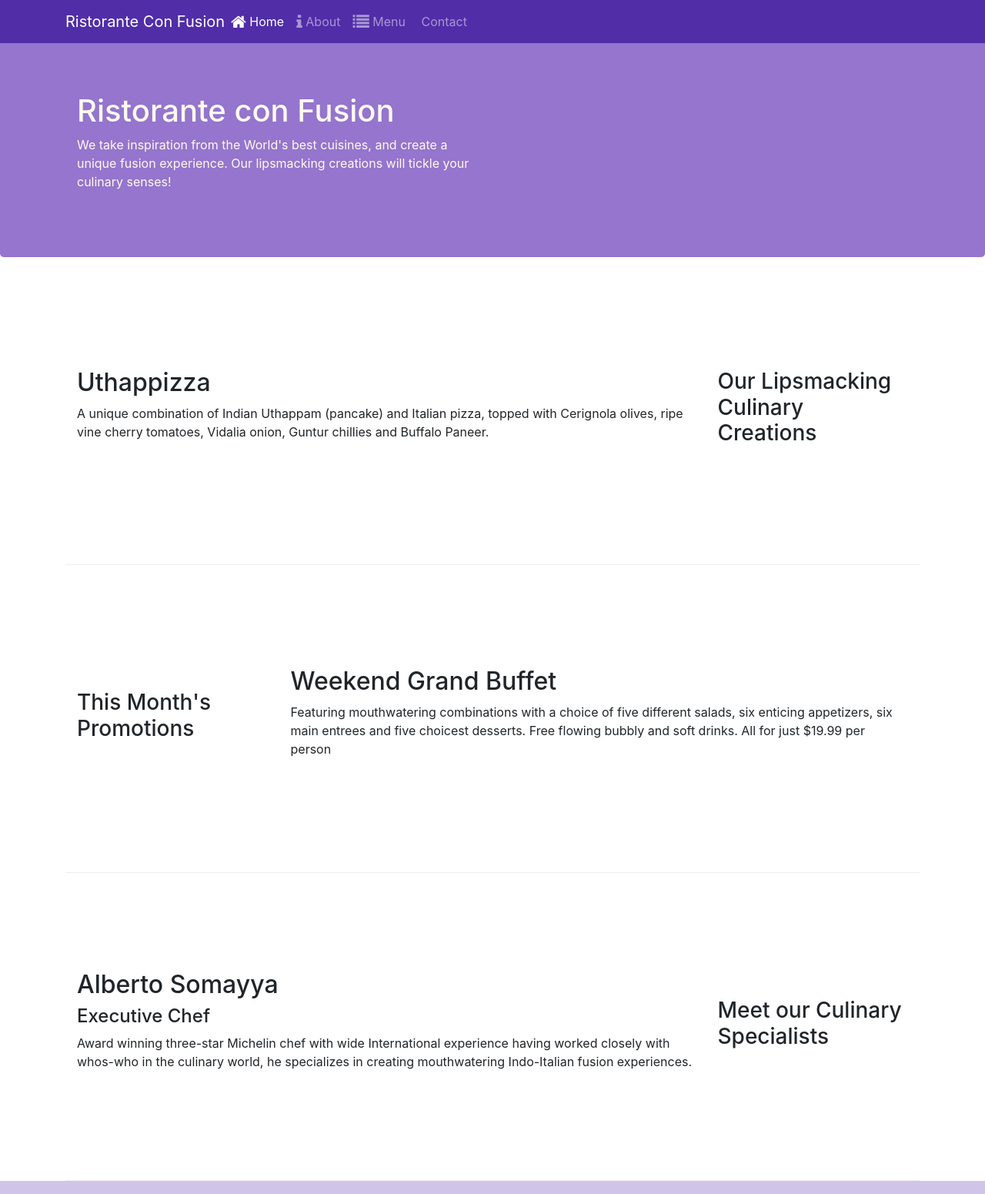
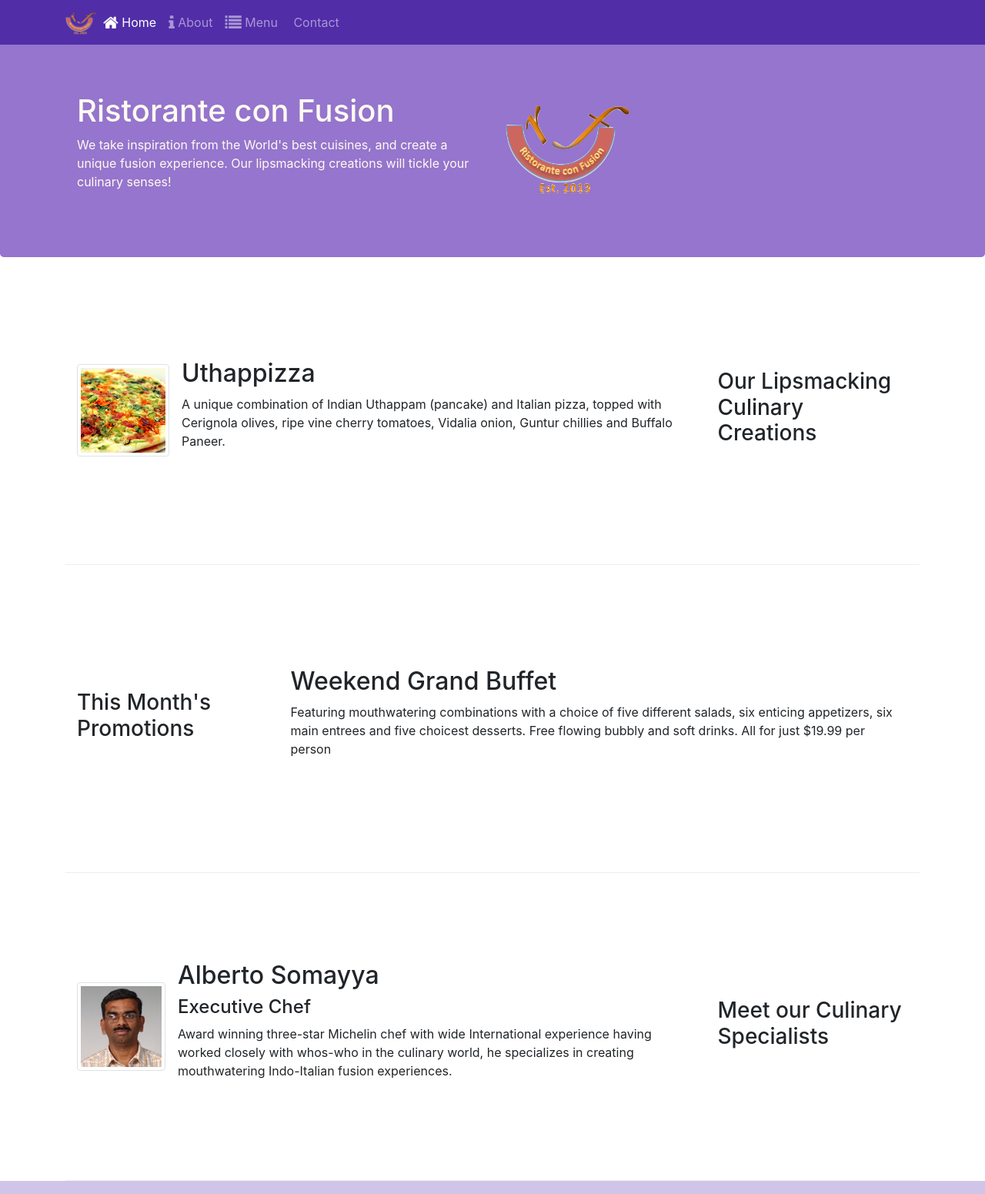
Before and after one commit to THE-NOS44/ConFusion---Bootstrap, a website: page index.html in a window 1280 px wide. Shown: the top 1551 px of the page at 77% size. Drawn offline with nearby package versions, Linux system fonts and the light colour scheme; some icons are missing.

Commit message:
Added images & media to Index

```diff
--- a/index.html
+++ b/index.html
@@ -22,7 +22,7 @@
             <button class="navbar-toggler" type="button" data-toggle="collapse"data-target="#Navbar">
                 <span class="navbar-toggler-icon"></span>
             </button>
-            <a class="navbar-brand mr-auto" href="./index.html">Ristorante Con Fusion</a>
+            <a class="navbar-brand mr-auto" href="./index.html"><img src="img/logo.png" height="30" width="41"></a>
             <div class="collapse navbar-collapse" id="Navbar">
                 <ul class="navbar-nav mr-auto">
                     <li class="nav-item active"><a class="nav-link" href="#"><span class="fa fa-home fa-lg"></span> Home</a></li>
@@ -41,7 +41,9 @@
                     <h1>Ristorante con Fusion</h1>
                     <p>We take inspiration from the World's best cuisines, and create a unique fusion experience. Our lipsmacking creations will tickle your culinary senses!</p>
                 </div>
-                <div class="col-12 col-sm">
+                <div class="col-12 col-sm align-self-center">
+                    <img src="img/logo.png" class="img-fluid">
+                </div>
                 </div>
             </div>
         </div>
@@ -53,8 +55,17 @@
                 <h3>Our Lipsmacking Culinary Creations</h3>
             </div>
             <div class="col-12 col-sm order-sm-first col-md">
-                <h2>Uthappizza</h2>
-                <p>A unique combination of Indian Uthappam (pancake) and Italian pizza, topped with Cerignola olives, ripe vine cherry tomatoes, Vidalia onion, Guntur chillies and Buffalo Paneer.</p>
+                <div class="media">
+                    <img class="d-flex mr-3 img-thumbnail align-self-center"
+                            src="img/uthappizza.png" alt="Uthappizza">
+                    <div class="media-body">
+                        <h2 class="mt-0">Uthappizza</h2>
+                        <p class="d-none d-sm-block">A unique combination of Indian Uthappam (pancake) and
+                            Italian pizza, topped with Cerignola olives, ripe vine
+                            cherry tomatoes, Vidalia onion, Guntur chillies and
+                            Buffalo Paneer.</p>
+                    </div>
+                </div>
             </div>
         </div>
 
@@ -74,9 +85,19 @@
                 <h3>Meet our Culinary Specialists</h3>
             </div>
             <div class="col-12 col-sm order-sm-first col-md">
-                <h2>Alberto Somayya</h2>
-                <h4>Executive Chef</h4>
-                <p>Award winning three-star Michelin chef with wide International experience having worked closely with whos-who in the culinary world, he specializes in creating mouthwatering Indo-Italian fusion experiences. </p>
+                <div class="media">
+                    <img class="d-flex mr-3 img-thumbnail align-self-center"
+                            src="img/alberto.png" alt="Alberto Somayya">
+                    <div class="media-body">
+                        <h2 class="mt-0">Alberto Somayya</h2>
+                        <h4>Executive Chef</h4>
+                        <p class="d-none d-sm-block">Award winning three-star Michelin chef with wide
+                            International experience having worked closely with
+                            whos-who in the culinary world, he specializes in
+                            creating mouthwatering Indo-Italian fusion experiences.
+                            </p>
+                    </div>
+                </div>
             </div>
         </div>
     </div>
```
Also changed, not shown: aboutus.html (+3 -2 lines), contactus.html (+3 -2 lines), img/alberto.png (added), img/buffet.png (added), img/logo.png (added), img/uthappizza.png (added), 1 other file.
